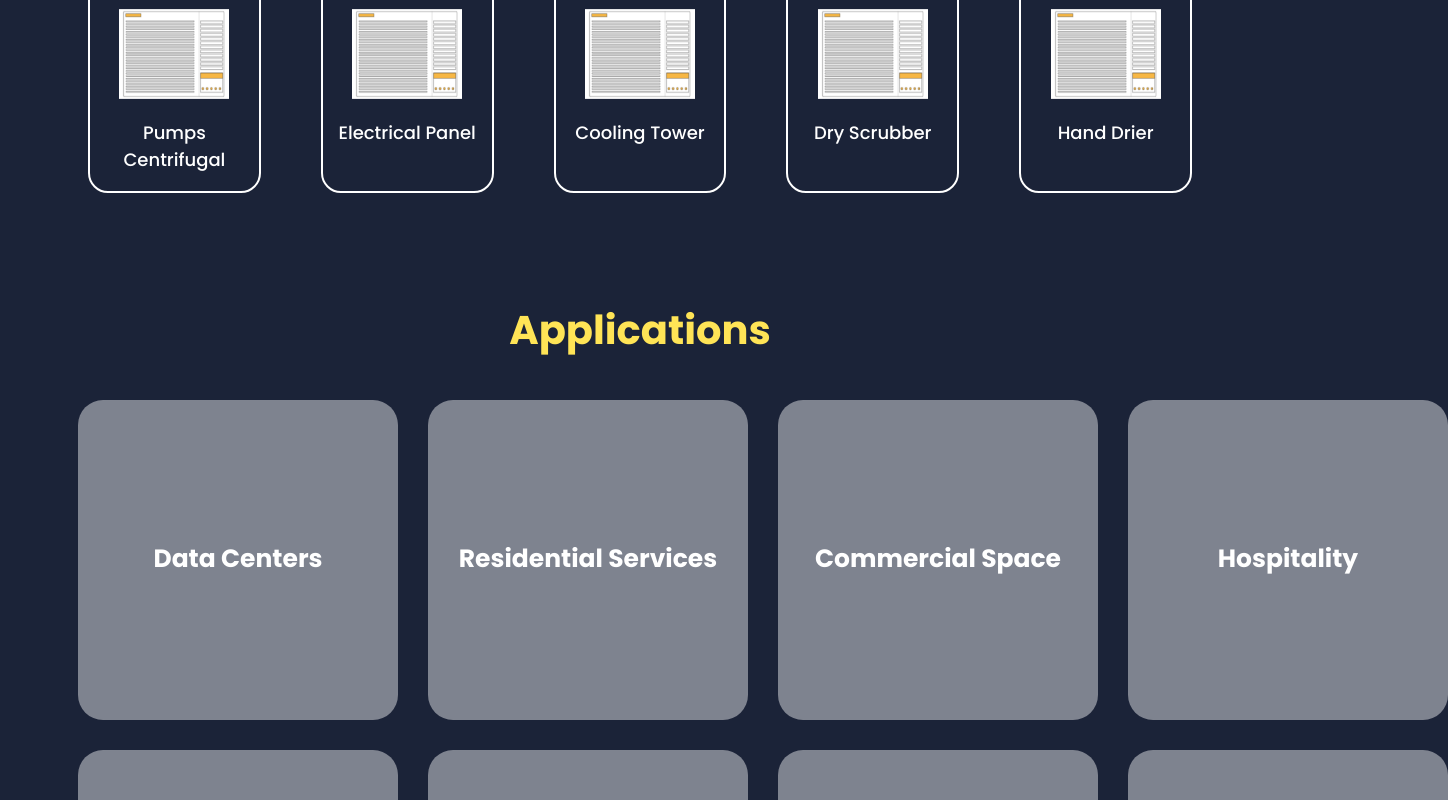
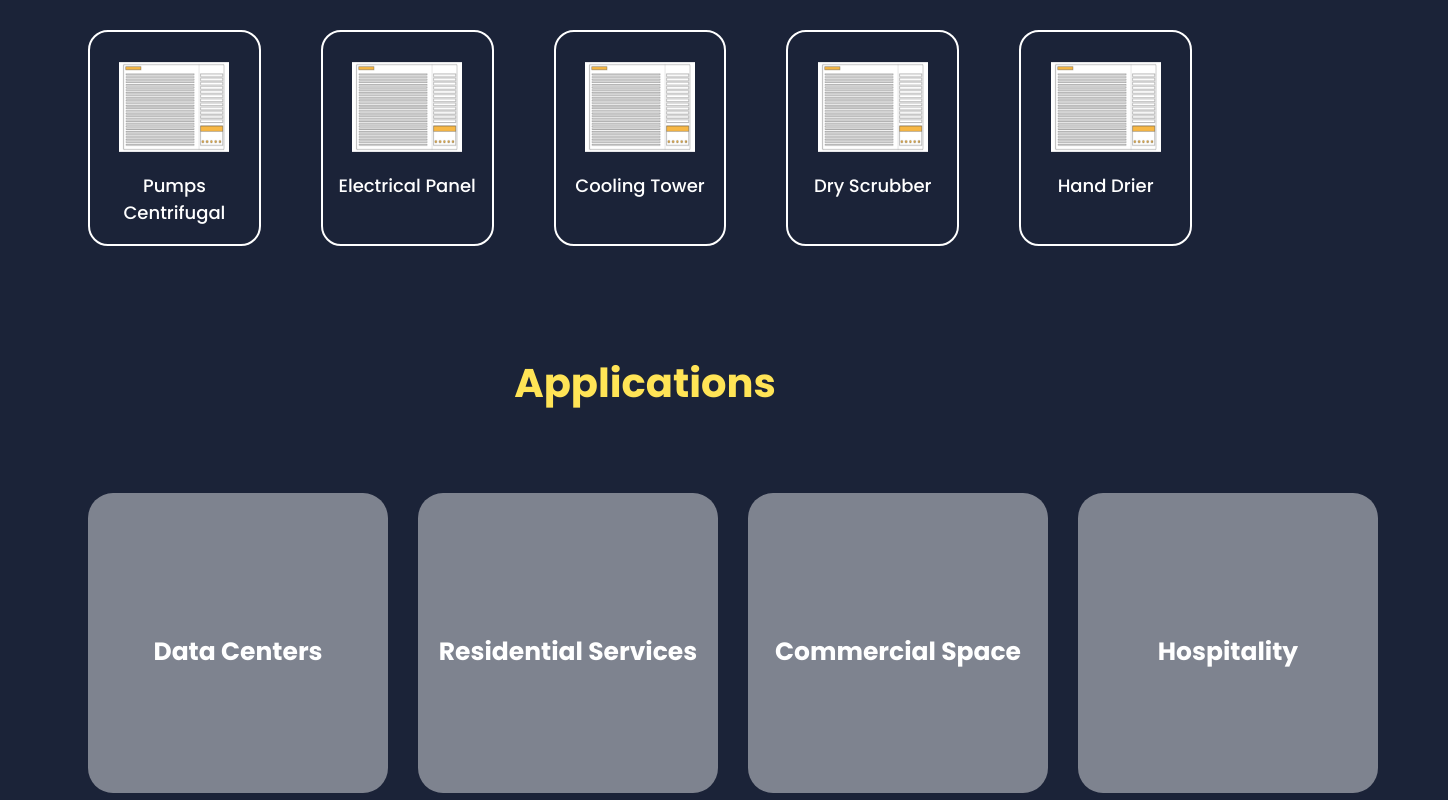
Before and after one commit to PunsithRajapakse/Airdoot, a React (Create React App) app: page / in a window 1280 px wide. Shown: the part 5453-6253 px from the top of the page, 1448 px wide, since content can reach past the window. Built offline with nearby package versions, Linux system fonts and the light colour scheme.

Commit message:
margines css

```diff
--- a/src/Components/Applications/Applications.css
+++ b/src/Components/Applications/Applications.css
@@ -1,6 +1,6 @@
 .Applications {
   max-width: 100%;
-  margin-left: 70px;
+  margin-left: 80px;
   margin-right: 70px;
 
   max-height: 1100px;
@@ -15,6 +15,7 @@
 }
 
 .Applications .application_container {
+  margin-top: 80px;
   border-radius: 25px;
   border-color: white;
   display: grid;
@@ -25,8 +26,8 @@
 .Applications .image-box {
   position: relative;
   padding: 10px;
-  height: 300px;
-  width: 300px;
+  height: 280px;
+  width: 280px;
   background-color: #ffffff6f;
   border-radius: 25px; /* Add border-radius */
 }
--- a/src/Components/Brands/Brands.css
+++ b/src/Components/Brands/Brands.css
@@ -1,4 +1,5 @@
 .brands .heading{
+  margin-top: 100px;
   font-size: 40px;
   text-align: center;
   margin-bottom: 40px;
@@ -7,6 +8,7 @@
 
 
 .our-brands-container {
+  margin-top: 80px;
   display: grid;
   grid-template-columns: repeat(3, 1fr); /* 3 columns */
   grid-template-rows: repeat(4, 1fr); /* 4 rows */
--- a/src/Components/Clients/Clients.css
+++ b/src/Components/Clients/Clients.css
@@ -3,6 +3,7 @@ body {
 }
 .clients{
   margin-top: 100px;
+  margin-bottom: 50px;
 }
 
 
@@ -13,7 +14,7 @@ body {
 
 }
 .clients .our-clients-container {
-
+  margin-top: 80px;
   display: grid;
   grid-template-columns: repeat(5, 1fr);
   grid-template-rows: repeat(1, 1fr);
--- a/src/Components/Products/Products.css
+++ b/src/Components/Products/Products.css
@@ -39,3 +39,8 @@
   font-size: 18px;
   font-weight: 500;
 }
+
+.products{
+  margin-top: 80px;
+
+}
```
